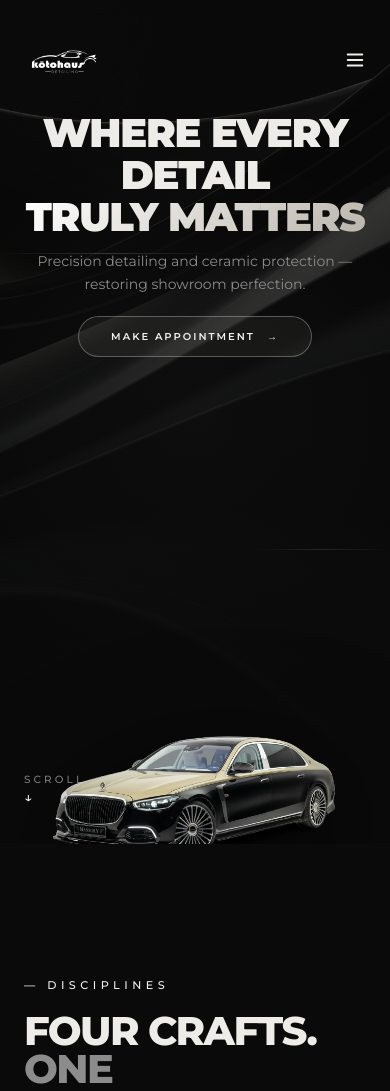
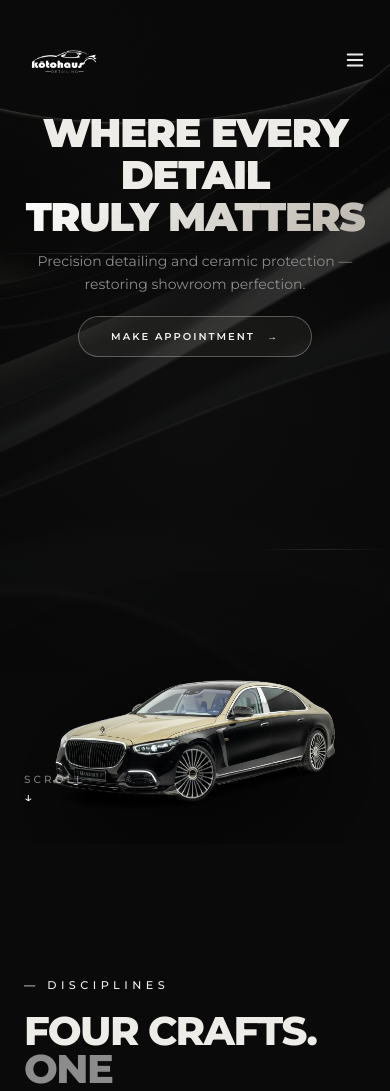
Before and after one commit to SypherKx/KotoHaus-Detailings, a React (Vite) app: page / in a window 390 px wide. Shown: the top 1091 px of the page. Built offline with nearby package versions, Linux system fonts and the light colour scheme; the HTML template or start-up script is replaced by a standard one.

Commit message:
style: shifted hero car upwards for better composition balance

```diff
--- a/src/components/sections/Hero.tsx
+++ b/src/components/sections/Hero.tsx
@@ -191,7 +191,7 @@ export const Hero = () => {
         </div>
 
         {/* ── Car Block (fills remaining height) ── */}
-        <div className="hero-car flex-1 flex items-end justify-center pb-10 md:pb-20 pointer-events-none">
+        <div className="hero-car flex-1 flex items-end justify-center pb-24 md:pb-48 pointer-events-none">
           <img
             src={heroCar}
             alt="Mansory Mercedes-Maybach — Kotohaus Detailing"
```
